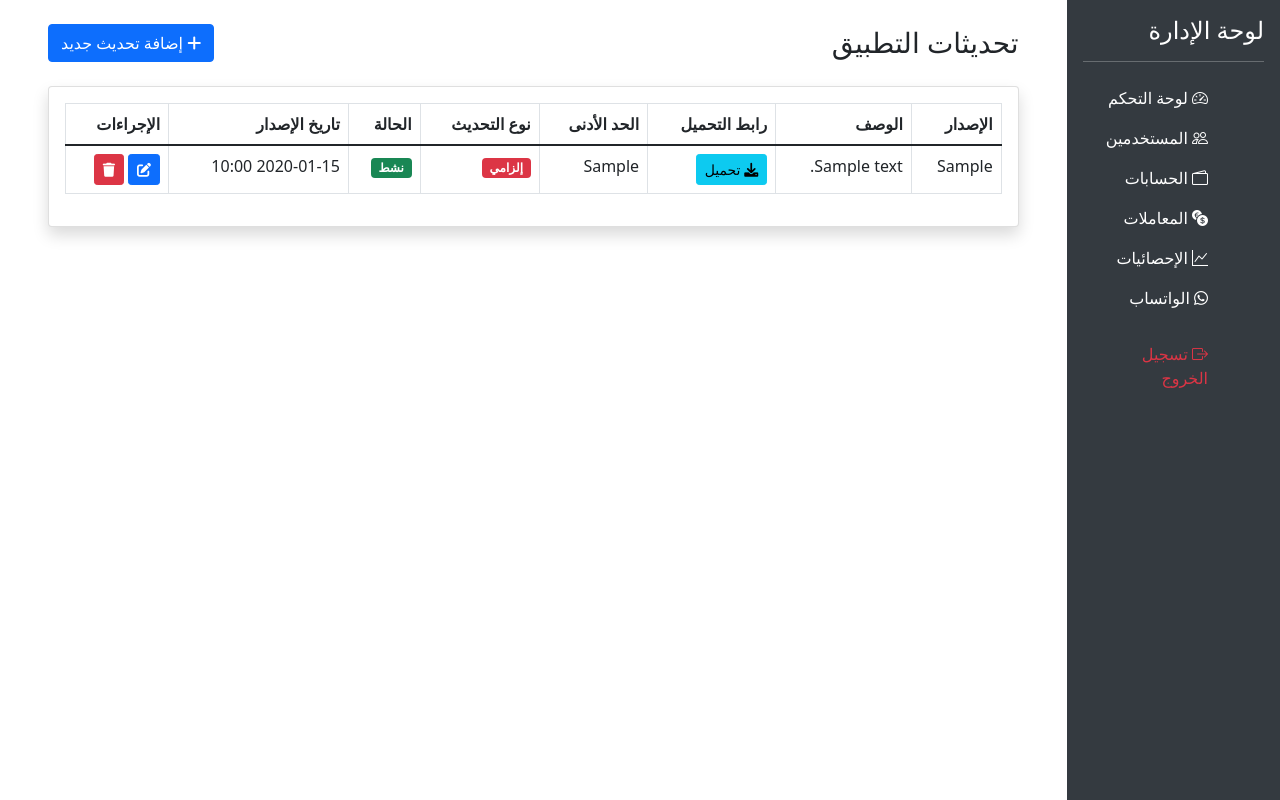
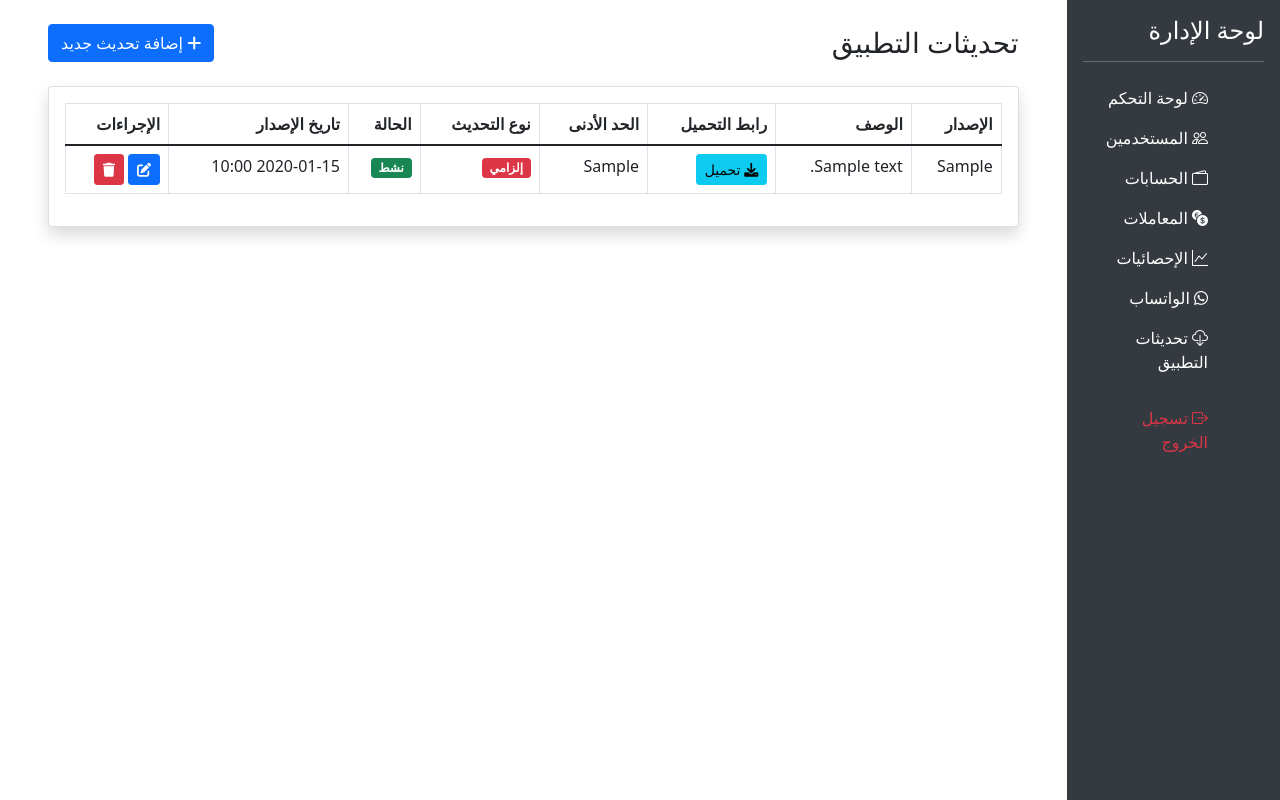
Before and after one commit to hillal77444/hsaby, a Flask app: template accounting_server/app/templates/admin/updates.html in a window 1280 px wide. Run offline with Flask 3, Linux system fonts and the light colour scheme; the template is opened without the code that fills it: values that come from a table or form of the project are taken from there, others are empty; tables that the repository leaves empty hold one stand-in row (values such as "Sample post"); some libraries are stand-ins or nearby versions.

Commit message:
Update base.html

```diff
--- a/accounting_server/app/templates/admin/base.html
+++ b/accounting_server/app/templates/admin/base.html
@@ -67,6 +67,11 @@
                                 <i class="fab fa-whatsapp"></i> الواتساب
                             </a>
                         </li>
+                        <li class="nav-item">
+                            <a class="nav-link {% if request.endpoint == 'admin.updates' %}active{% endif %}" href="{{ url_for('admin.updates') }}">
+                                <i class="bi bi-cloud-download"></i> تحديثات التطبيق
+                            </a>
+                        </li>
                         <li class="nav-item mt-3">
                             <a class="nav-link text-danger" href="{{ url_for('admin.logout') }}">
                                 <i class="bi bi-box-arrow-right"></i> تسجيل الخروج
```
